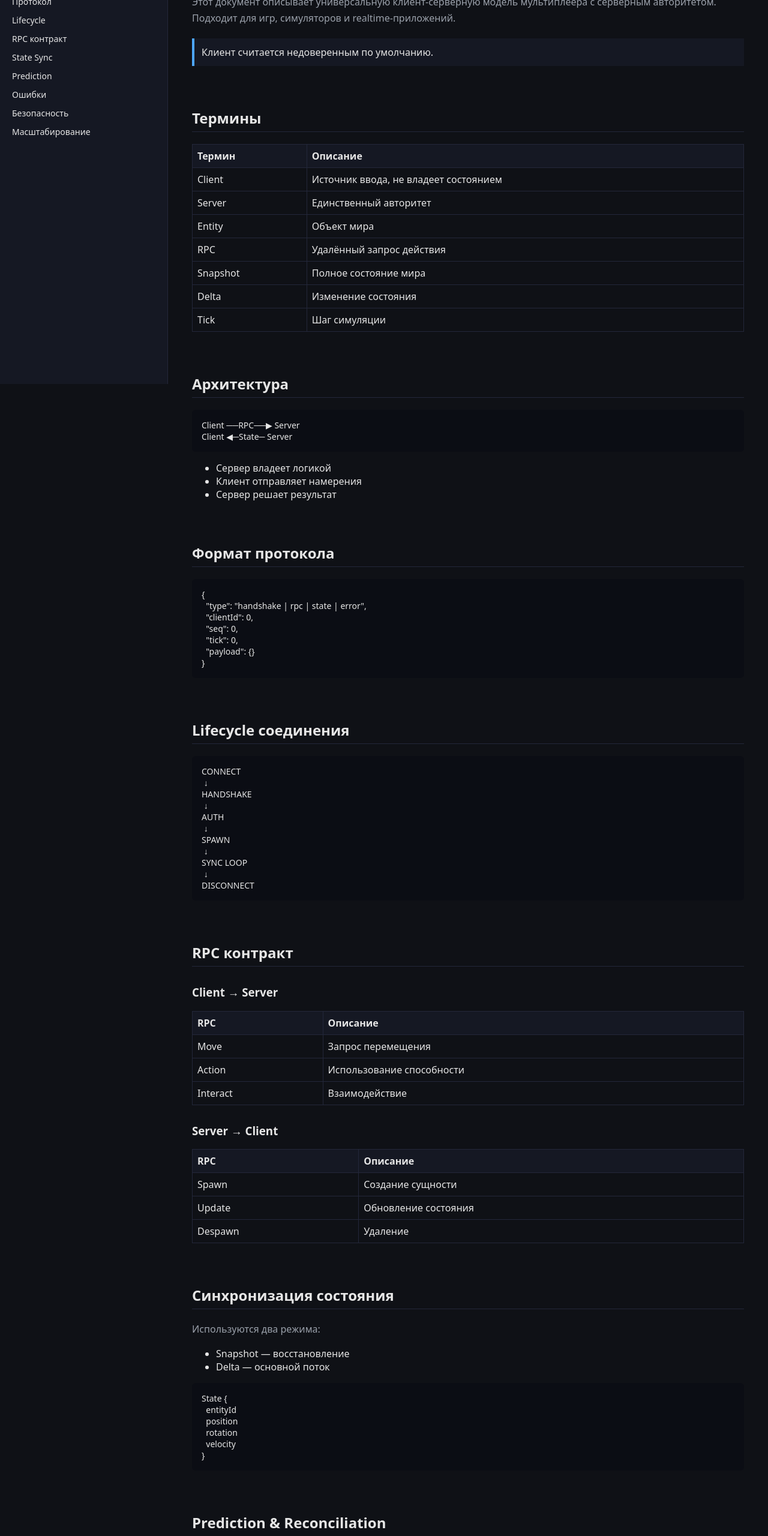
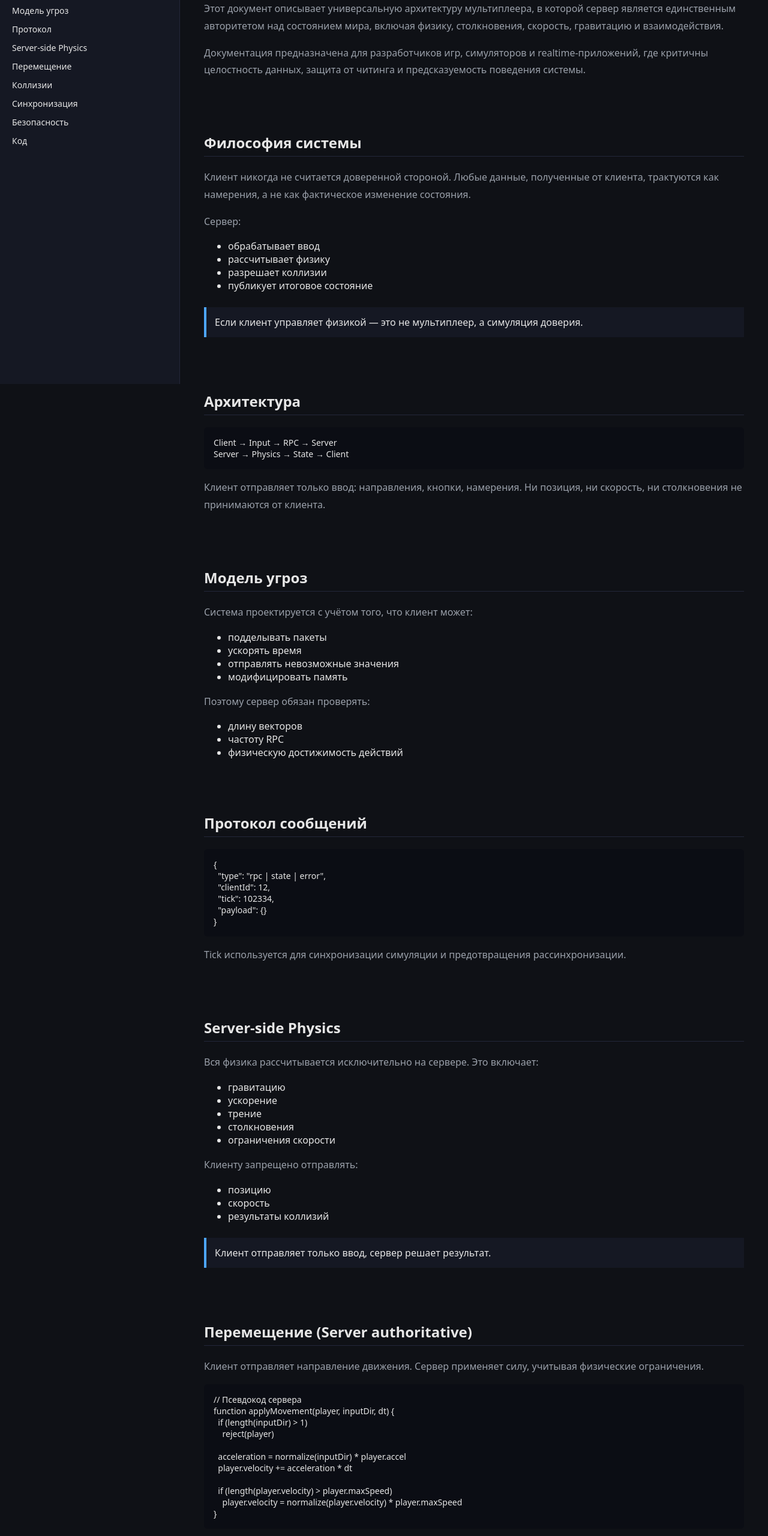
Before and after one commit to durabliti/durabliti.github.io, a plain HTML site: page inddex.html in a window 1280 px wide. Shown: the part 160-2720 px from the top of the page at 60% size. Drawn offline with Linux system fonts and the light colour scheme.

Commit message:
Update inddex.html

```diff
--- a/inddex.html
+++ b/inddex.html
@@ -2,7 +2,7 @@
 <html lang="ru">
 <head>
 <meta charset="UTF-8">
-<title>Universal Multiplayer RPC Specification</title>
+<title>Universal Multiplayer & Server-Authoritative Physics Specification</title>
 
 <style>
 :root {
@@ -29,9 +29,8 @@ body {
   color:var(--text);
 }
 
-/* SIDEBAR */
 nav {
-  width:280px;
+  width:300px;
   height:100vh;
   position:fixed;
   padding:20px;
@@ -42,37 +41,39 @@ nav {
 
 nav h1 {
   font-size:18px;
-  margin:0 0 10px;
+  margin-bottom:10px;
 }
 
 nav a {
   display:block;
+  color:var(--text);
+  text-decoration:none;
   padding:6px 0;
   font-size:14px;
-  color:var(--text);
-  text-decoration:none;
 }
 
 nav a:hover { color:var(--accent); }
 
-/* CONTENT */
 main {
-  margin-left:280px;
+  margin-left:300px;
   padding:40px;
   max-width:1100px;
 }
 
-section { margin-bottom:70px; }
+section { margin-bottom:90px; }
 
 h2 {
   border-bottom:1px solid var(--border);
   padding-bottom:6px;
-  margin-top:50px;
+  margin-top:60px;
 }
 
-h3 { margin-top:30px; }
+h3 { margin-top:40px; }
 
-p { line-height:1.7; color:var(--muted); }
+p {
+  line-height:1.8;
+  color:var(--muted);
+}
 
 pre {
   background:var(--code);
@@ -85,21 +86,20 @@ pre {
 table {
   width:100%;
   border-collapse:collapse;
-  margin-top:15px;
+  margin-top:20px;
 }
 
 th,td {
   border:1px solid var(--border);
   padding:8px;
-  text-align:left;
 }
 
 th { background:var(--panel); }
 
 .note {
   border-left:4px solid var(--accent);
-  padding:12px;
-  margin:20px 0;
+  padding:14px;
+  margin:25px 0;
   background:var(--panel);
 }
 </style>
@@ -108,18 +108,18 @@ th { background:var(--panel); }
 <body>
 
 <nav>
-<h1>Multiplayer RPC</h1>
+<h1>Multiplayer Spec</h1>
 <a href="#intro">Введение</a>
-<a href="#terms">Термины</a>
+<a href="#philosophy">Философия</a>
 <a href="#architecture">Архитектура</a>
+<a href="#threat">Модель угроз</a>
 <a href="#protocol">Протокол</a>
-<a href="#lifecycle">Lifecycle</a>
-<a href="#rpc">RPC контракт</a>
-<a href="#state">State Sync</a>
-<a href="#prediction">Prediction</a>
-<a href="#errors">Ошибки</a>
+<a href="#physics">Server-side Physics</a>
+<a href="#movement">Перемещение</a>
+<a href="#collision">Коллизии</a>
+<a href="#sync">Синхронизация</a>
 <a href="#security">Безопасность</a>
-<a href="#scaling">Масштабирование</a>
+<a href="#examples">Код</a>
 </nav>
 
 <main>
@@ -127,152 +127,217 @@ th { background:var(--panel); }
 <section id="intro">
 <h2>Введение</h2>
 <p>
-Этот документ описывает универсальную клиент-серверную модель
-мультиплеера с серверным авторитетом.
-Подходит для игр, симуляторов и realtime-приложений.
+Этот документ описывает универсальную архитектуру мультиплеера,
+в которой сервер является единственным авторитетом над состоянием мира,
+включая физику, столкновения, скорость, гравитацию и взаимодействия.
 </p>
-<div class="note">
-Клиент считается недоверенным по умолчанию.
-</div>
+<p>
+Документация предназначена для разработчиков игр, симуляторов и
+realtime-приложений, где критичны целостность данных, защита от читинга
+и предсказуемость поведения системы.
+</p>
 </section>
 
-<section id="terms">
-<h2>Термины</h2>
-<table>
-<tr><th>Термин</th><th>Описание</th></tr>
-<tr><td>Client</td><td>Источник ввода, не владеет состоянием</td></tr>
-<tr><td>Server</td><td>Единственный авторитет</td></tr>
-<tr><td>Entity</td><td>Объект мира</td></tr>
-<tr><td>RPC</td><td>Удалённый запрос действия</td></tr>
-<tr><td>Snapshot</td><td>Полное состояние мира</td></tr>
-<tr><td>Delta</td><td>Изменение состояния</td></tr>
-<tr><td>Tick</td><td>Шаг симуляции</td></tr>
-</table>
+<section id="philosophy">
+<h2>Философия системы</h2>
+<p>
+Клиент никогда не считается доверенной стороной.
+Любые данные, полученные от клиента, трактуются как намерения,
+а не как фактическое изменение состояния.
+</p>
+<p>
+Сервер:
+</p>
+<ul>
+<li>обрабатывает ввод</li>
+<li>рассчитывает физику</li>
+<li>разрешает коллизии</li>
+<li>публикует итоговое состояние</li>
+</ul>
+
+<div class="note">
+Если клиент управляет физикой — это не мультиплеер, а симуляция доверия.
+</div>
 </section>
 
 <section id="architecture">
 <h2>Архитектура</h2>
 <pre>
-Client ──RPC──▶ Server
-Client ◀─State─ Server
+Client → Input → RPC → Server
+Server → Physics → State → Client
 </pre>
+
+<p>
+Клиент отправляет только ввод: направления, кнопки, намерения.
+Ни позиция, ни скорость, ни столкновения не принимаются от клиента.
+</p>
+</section>
+
+<section id="threat">
+<h2>Модель угроз</h2>
+<p>
+Система проектируется с учётом того, что клиент может:
+</p>
 <ul>
-<li>Сервер владеет логикой</li>
-<li>Клиент отправляет намерения</li>
-<li>Сервер решает результат</li>
+<li>подделывать пакеты</li>
+<li>ускорять время</li>
+<li>отправлять невозможные значения</li>
+<li>модифицировать память</li>
+</ul>
+
+<p>
+Поэтому сервер обязан проверять:
+</p>
+<ul>
+<li>длину векторов</li>
+<li>частоту RPC</li>
+<li>физическую достижимость действий</li>
 </ul>
 </section>
 
 <section id="protocol">
-<h2>Формат протокола</h2>
+<h2>Протокол сообщений</h2>
 <pre>
 {
-  "type": "handshake | rpc | state | error",
-  "clientId": 0,
-  "seq": 0,
-  "tick": 0,
+  "type": "rpc | state | error",
+  "clientId": 12,
+  "tick": 102334,
   "payload": {}
+}
+</pre>
+
+<p>
+Tick используется для синхронизации симуляции
+и предотвращения рассинхронизации.
+</p>
+</section>
+
+<section id="physics">
+<h2>Server-side Physics</h2>
+<p>
+Вся физика рассчитывается исключительно на сервере.
+Это включает:
+</p>
+<ul>
+<li>гравитацию</li>
+<li>ускорение</li>
+<li>трение</li>
+<li>столкновения</li>
+<li>ограничения скорости</li>
+</ul>
+
+<p>
+Клиенту запрещено отправлять:
+</p>
+<ul>
+<li>позицию</li>
+<li>скорость</li>
+<li>результаты коллизий</li>
+</ul>
+
+<div class="note">
+Клиент отправляет только ввод, сервер решает результат.
+</div>
+</section>
+
+<section id="movement">
+<h2>Перемещение (Server authoritative)</h2>
+
+<p>
+Клиент отправляет направление движения.
+Сервер применяет силу, учитывая физические ограничения.
+</p>
+
+<pre>
+// Псевдокод сервера
+function applyMovement(player, inputDir, dt) {
+  if (length(inputDir) > 1)
+    reject(player)
+
+  acceleration = normalize(inputDir) * player.accel
+  player.velocity += acceleration * dt
+
+  if (length(player.velocity) > player.maxSpeed)
+    player.velocity = normalize(player.velocity) * player.maxSpeed
+}
+</pre>
+
+</section>
+
+<section id="collision">
+<h2>Коллизии</h2>
+<p>
+Коллизии вычисляются только сервером.
+Клиент не может заявлять о попадании или столкновении.
+</p>
+
+<pre>
+function resolveCollision(entity, world) {
+  if (world.intersects(entity.bounds)) {
+    entity.position = entity.lastSafePosition
+    entity.velocity = vec3(0,0,0)
+  }
 }
 </pre>
 </section>
 
-<section id="lifecycle">
-<h2>Lifecycle соединения</h2>
-<pre>
-CONNECT
- ↓
-HANDSHAKE
- ↓
-AUTH
- ↓
-SPAWN
- ↓
-SYNC LOOP
- ↓
-DISCONNECT
-</pre>
-</section>
-
-<section id="rpc">
-<h2>RPC контракт</h2>
-
-<h3>Client → Server</h3>
-<table>
-<tr><th>RPC</th><th>Описание</th></tr>
-<tr><td>Move</td><td>Запрос перемещения</td></tr>
-<tr><td>Action</td><td>Использование способности</td></tr>
-<tr><td>Interact</td><td>Взаимодействие</td></tr>
-</table>
-
-<h3>Server → Client</h3>
-<table>
-<tr><th>RPC</th><th>Описание</th></tr>
-<tr><td>Spawn</td><td>Создание сущности</td></tr>
-<tr><td>Update</td><td>Обновление состояния</td></tr>
-<tr><td>Despawn</td><td>Удаление</td></tr>
-</table>
-</section>
-
-<section id="state">
-<h2>Синхронизация состояния</h2>
-<p>Используются два режима:</p>
+<section id="sync">
+<h2>Синхронизация</h2>
+<p>
+Сервер отправляет:
+</p>
 <ul>
-<li>Snapshot — восстановление</li>
-<li>Delta — основной поток</li>
+<li>позицию</li>
+<li>скорость</li>
+<li>состояние</li>
 </ul>
 
-<pre>
-State {
-  entityId
-  position
-  rotation
-  velocity
-}
-</pre>
-</section>
-
-<section id="prediction">
-<h2>Prediction & Reconciliation</h2>
+<p>
+Клиент:
+</p>
 <ul>
-<li>Клиент применяет ввод локально</li>
-<li>Хранит историю input</li>
-<li>Сервер присылает authoritative state</li>
-<li>Клиент корректирует расхождения</li>
+<li>интерполирует</li>
+<li>визуализирует</li>
+<li>корректирует расхождения</li>
 </ul>
-</section>
-
-<section id="errors">
-<h2>Ошибки</h2>
-<pre>
-{
-  "type": "error",
-  "code": "INVALID_RPC",
-  "message": "Move vector too large"
-}
-</pre>
 </section>
 
 <section id="security">
 <h2>Безопасность</h2>
+<p>
+Минимальные требования:
+</p>
 <ul>
-<li>Rate limiting RPC</li>
-<li>Server-side physics</li>
-<li>Distance checks</li>
-<li>Cooldown validation</li>
+<li>rate limit RPC</li>
+<li>серверные таймеры</li>
+<li>проверка расстояний</li>
+<li>серверные cooldown</li>
 </ul>
+
 <div class="note">
-Логика на клиенте ≠ защита
+Если действие невозможно физически — оно отклоняется.
 </div>
 </section>
 
-<section id="scaling">
-<h2>Масштабирование</h2>
-<ul>
-<li>Interest management</li>
-<li>World sharding</li>
-<li>Tick decoupling</li>
-<li>Region-based sync</li>
-</ul>
+<section id="examples">
+<h2>Пример серверного цикла</h2>
+
+<pre>
+// Server tick loop
+function serverTick(dt) {
+  for (player of players) {
+    applyMovement(player, player.input, dt)
+    resolveCollision(player, world)
+    integrate(player, dt)
+  }
+  broadcastState()
+}
+</pre>
+
+<p>
+Этот цикл является сердцем серверной симуляции
+и не имеет клиентских аналогов.
+</p>
 </section>
 
 </main>
```
